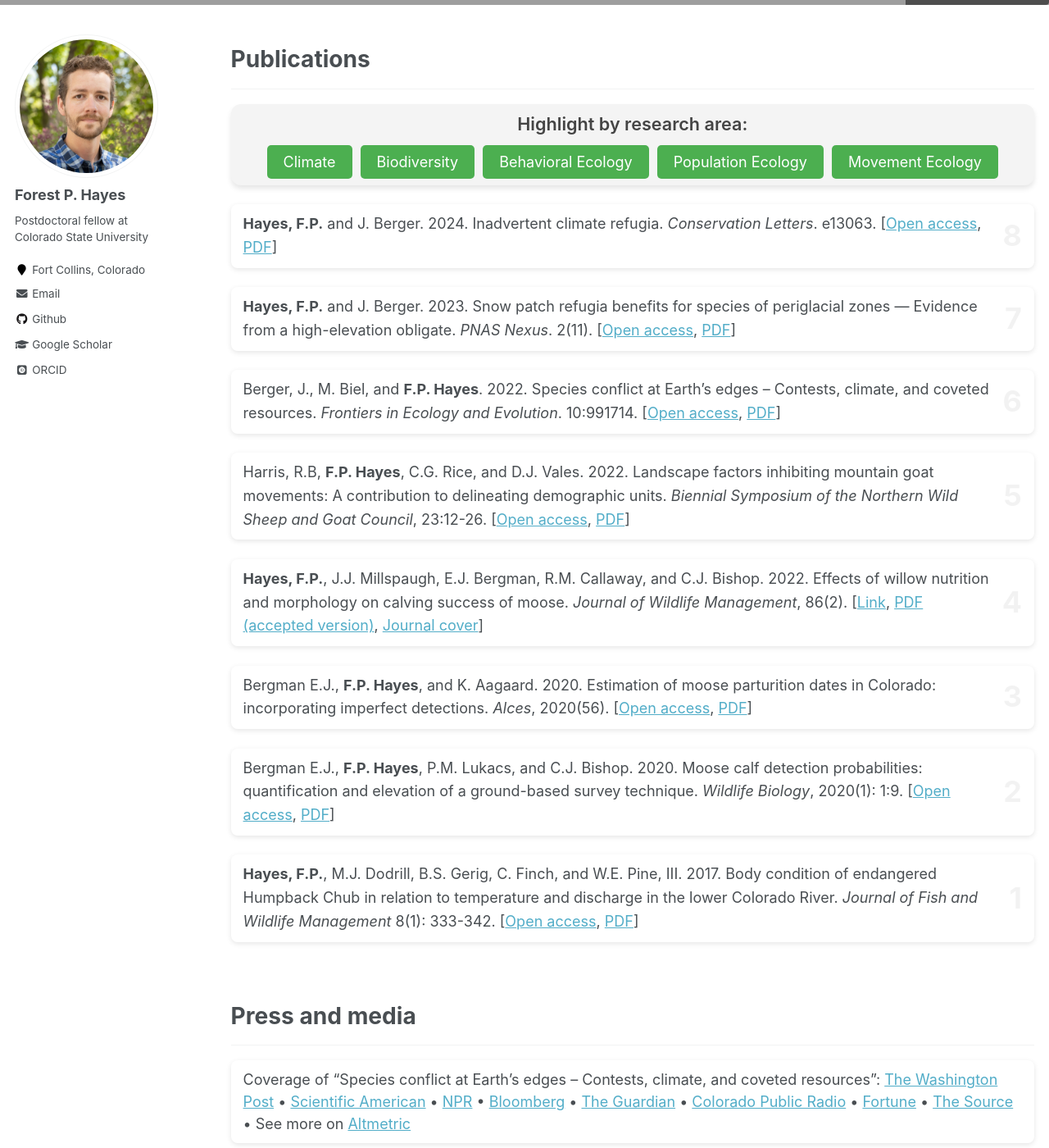
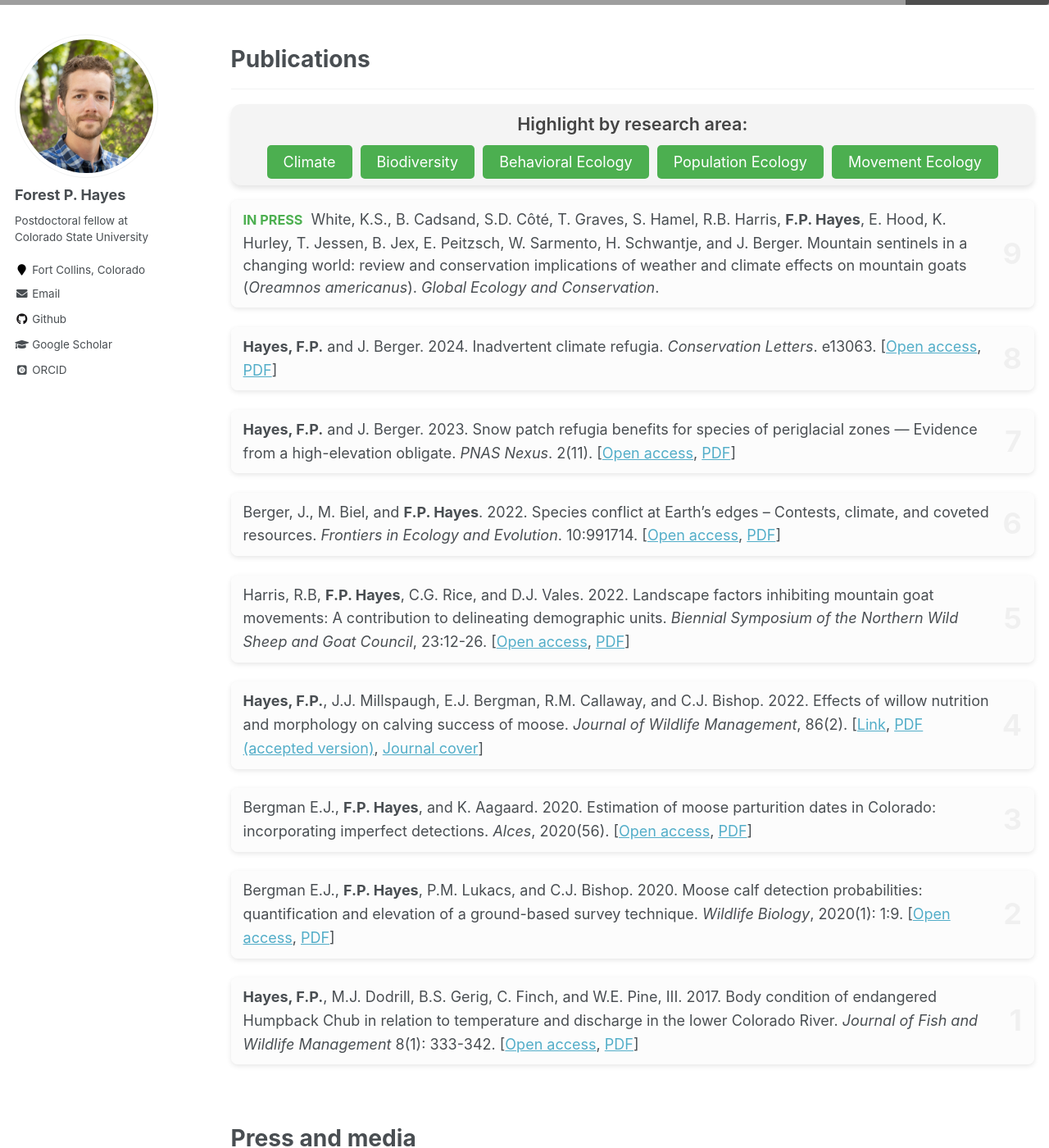
Before and after one commit to foresthayes/foresthayes.github.io, a Jekyll site: the page built from _pages/publications.md, in a window 1280 px wide and 1400 px high, scrolled down 1036 px. Shown: the whole window at 82% size. Built offline with Jekyll 4.4.1, drawn with Linux system fonts in a browser that asks for light colours; some web fonts are replaced.

Commit message:
Update publications

```diff
--- a/_pages/publications.md
+++ b/_pages/publications.md
@@ -15,7 +15,7 @@ header:
     padding: 10px 15px;
     padding-right: 50px;
     border-radius: 8px;
-    background-color: #ffffff;
+    background-color: rgba(0, 0, 0, 0.01);
     box-shadow: 0 2px 6px rgba(0, 0, 0, 0.1);
     transition: box-shadow 0.3s ease, background-color 0.3s ease;
     position: relative;
@@ -99,7 +99,7 @@ header:
     margin-bottom: 15px;
     padding: 10px 15px;
     border-radius: 8px;
-    background-color: #ffffff;
+    background-color: rgba(0, 0, 0, 0.01);
     box-shadow: 0 2px 6px rgba(0, 0, 0, 0.1);
     transition: box-shadow 0.3s ease, background-color 0.3s ease;
     position: relative;
@@ -125,7 +125,13 @@ header:
   </div>
 </div>
 
- <!--span style="color: #4CAF50; font-size: 0.9em; font-weight: bold; text-transform: uppercase; margin-right: 5px;">In Press</span> -->
+<!--span style="color: #4CAF50; font-size: 0.9em; font-weight: bold; text-transform: uppercase; margin-right: 5px;">In press</span> -->
+
+<span class="publication" data-topics="Climate, Behavioral Ecology">
+  <span style="color: #4CAF50; font-size: 0.9em; font-weight: bold; text-transform: uppercase; margin-right: 5px;">In press</span>
+  <span class="publication-number">9</span>
+  White, K.S., B. Cadsand, S.D. Côté, T. Graves, S. Hamel, R.B. Harris, **F.P. Hayes**, E. Hood, K. Hurley, T. Jessen, B. Jex, E. Peitzsch, W. Sarmento, H. Schwantje, and J. Berger. Mountain sentinels in a changing world: review and conservation implications of weather and climate effects on mountain goats (<em>Oreamnos americanus</em>). *Global Ecology and Conservation*.
+</span>
 
 <span class="publication" data-topics="Climate, Biodiversity, Population Ecology">
   <span class="publication-number">8</span>
```
